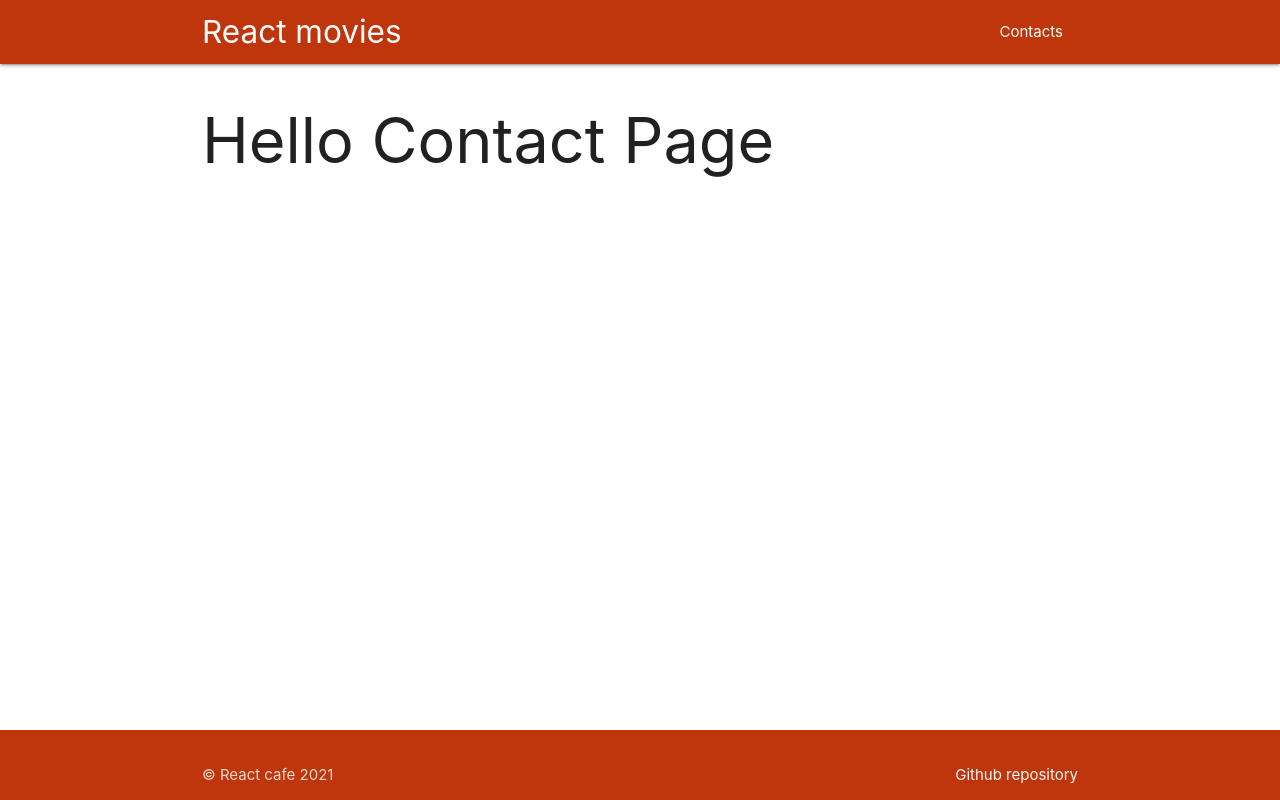
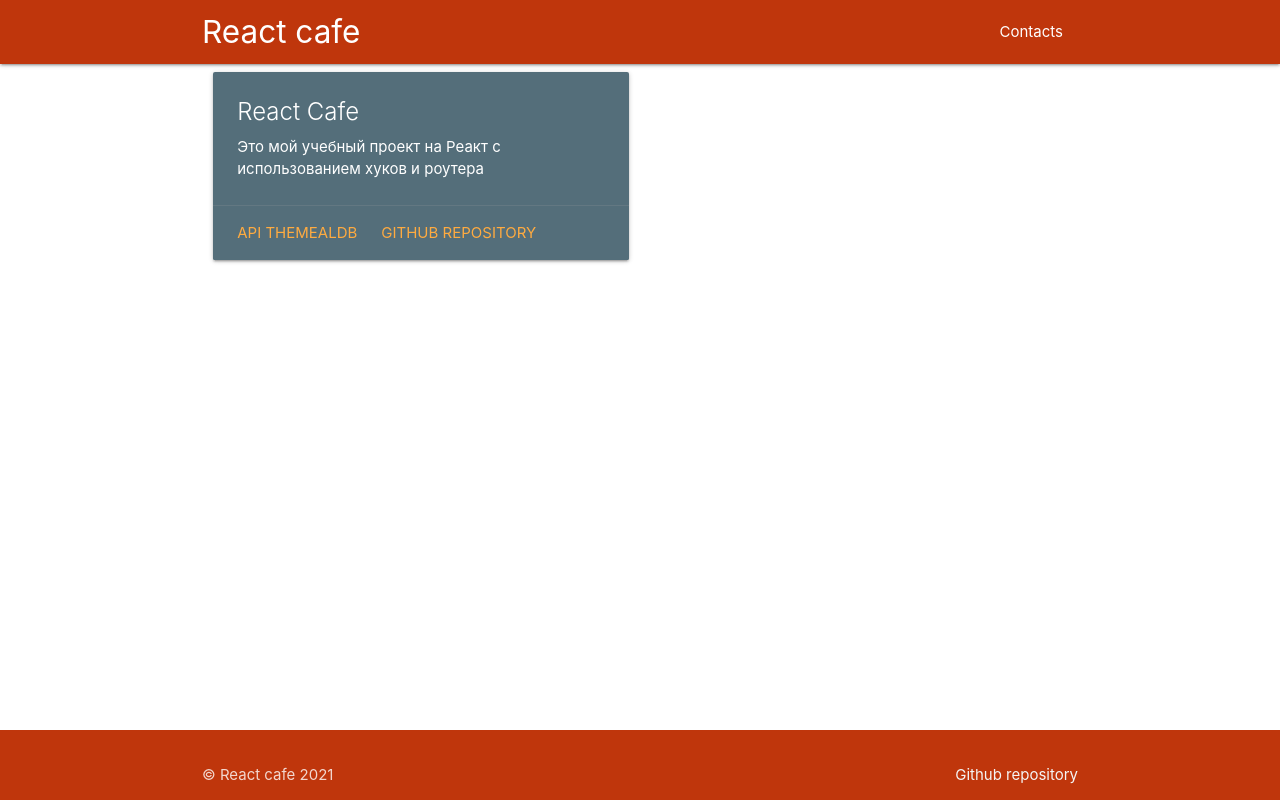
Before and after one commit to Eshechka/react-cafe, a React (Create React App) app: page /contacts in a window 1280 px wide. Built offline with nearby package versions, Linux system fonts and the light colour scheme.

Commit message:
Добавлены получение и вывод блюд каждой категории

```diff
--- a/src/App.js
+++ b/src/App.js
@@ -1,4 +1,5 @@
 import { BrowserRouter as Router, Routes, Route } from "react-router-dom";
+import "materialize-css/dist/css/materialize.min.css";
 
 import "./app.scss";
 import { Footer } from "./components/Footer";
@@ -6,10 +7,9 @@ import { Header } from "./components/Header";
 
 import { Home } from "./pages/Home";
 import { Contact } from "./pages/Contact";
-import { About } from "./pages/About";
+// import { About } from "./pages/About";
 import { NotFound } from "./pages/NotFound";
-
-import "materialize-css/dist/css/materialize.min.css";
+import { Category } from "./components/Category";
 
 function App() {
   return (
@@ -21,7 +21,7 @@ function App() {
             <Routes>
               <Route exact path="/" element={<Home />} />
               <Route path="/contacts" element={<Contact />} />
-              <Route path="/about" element={<About />} />
+              <Route path="/category/:name" element={<Category />} />
               <Route element={<NotFound />} />
             </Routes>
           </div>
--- a/src/api.js
+++ b/src/api.js
@@ -14,8 +14,14 @@ async function getRandomMeal() {
   const responce = await fetch(API_URL + `random.php`);
   return responce.json();
 }
+
 async function getAllCategories() {
   const responce = await fetch(API_URL + "categories.php");
+  return await responce.json();
+}
+
+async function filterByCategory(catName) {
+  const responce = await fetch(API_URL + `filter.php?c=${catName}`);
   return await responce.json();
 }
 
@@ -24,4 +30,5 @@ export {
   fullMealDetailsById,
   getRandomMeal,
   getAllCategories,
+  filterByCategory,
 };
--- a/src/app.scss
+++ b/src/app.scss
@@ -5,3 +5,14 @@ main {
 .preloader {
   height: 10px;
 }
+
+.meal {
+  &__list {
+    display: grid;
+    gap: 30px;
+    grid-template-columns: repeat(auto-fill, minmax(300px, 1fr));
+  }
+  &__item {
+    display: flex;
+  }
+}
--- a/src/components/CategoriesItem.js
+++ b/src/components/CategoriesItem.js
@@ -1,3 +1,5 @@
+import { Link } from "react-router-dom";
+
 export function CategoriesItem({ category }) {
   return (
     <li className="categories__item collection-item avatar">
@@ -7,10 +9,17 @@ export function CategoriesItem({ category }) {
         className="circle"
       />
       <span className="title">{category.strCategory}</span>
-      <p></p>
-      <a href="#!" className="secondary-content">
+      <p>{category.strCategoryDescription.slice(0, 30) + "..."}</p>
+      <Link
+        to={{
+          pathname: `/category/${category.strCategory}`,
+          category: category,
+        }}
+        // to={`/category/${category.strCategory}`}
+        className="secondary-content"
+      >
         <i className="material-icons">send</i>
-      </a>
+      </Link>
     </li>
   );
 }
--- /dev/null
+++ b/src/components/Category.js
@@ -0,0 +1,18 @@
+import { useParams } from "react-router-dom";
+import { filterByCategory } from "../api";
+import { useEffect, useState } from "react";
+
+import { Preloader } from "./Preloader";
+import { MealsList } from "./MealsList";
+
+export function Category() {
+  let { name } = useParams();
+
+  const [meals, setMeals] = useState([]);
+
+  useEffect(() => {
+    filterByCategory(name).then((data) => data.meals && setMeals(data.meals));
+  }, [name]);
+
+  return meals.length ? <MealsList meals={meals} /> : <Preloader />;
+}
--- a/src/components/Header.jsx
+++ b/src/components/Header.jsx
@@ -9,7 +9,7 @@ export function Header() {
           <div className="container">
             <div className="nav-wrapper">
               <Link to="/" className="brand-logo">
-                React movies
+                React cafe
               </Link>
             </div>
             <ul id="nav-mobile" className="right hide-on-med-and-down">
--- /dev/null
+++ b/src/components/MealsList.js
@@ -0,0 +1,23 @@
+// import { useEffect, useState } from "react";
+
+export function MealsList({ meals }) {
+  return (
+    <div className="row meal__list">
+      {meals.map((meal) => {
+        return (
+          <div key={meal.idMeal} className="meal__item">
+            {/* <div key={meal.idMeal} className="col s12 m6 meal__item"> */}
+            <div className="card">
+              <div className="card-image">
+                <img src={meal.strMealThumb} alt={meal.strMeal} />
+              </div>
+              <div className="card-content">
+                <p>{meal.strMeal}</p>
+              </div>
+            </div>
+          </div>
+        );
+      })}
+    </div>
+  );
+}
--- a/src/pages/About.js
+++ b/src/pages/About.js
@@ -1,3 +1,7 @@
+// import { useParams } from "react-router-dom";
+
 export function About() {
+  // let { name } = useParams();
   return <h1 className="about__title">Hello About Page</h1>;
+  // return <h1 className="about__title">Hello {name}</h1>;
 }
--- a/src/pages/Contact.js
+++ b/src/pages/Contact.js
@@ -1,3 +1,22 @@
 export function Contact() {
-  return <h1 className="contact__title">Hello Contact Page</h1>;
+  return (
+    <div className="row">
+      <div className="col s12 m6">
+        <div className="card blue-grey darken-1">
+          <div className="card-content white-text">
+            <span className="card-title">React Cafe</span>
+            <p>
+              Это мой учебный проект на Реакт с использованием хуков и роутера
+            </p>
+          </div>
+          <div className="card-action">
+            <a href="https://www.themealdb.com/">API Themealdb</a>
+            <a href="https://github.com/Eshechka/react-cafe.git">
+              Github Repository
+            </a>
+          </div>
+        </div>
+      </div>
+    </div>
+  );
 }
```
